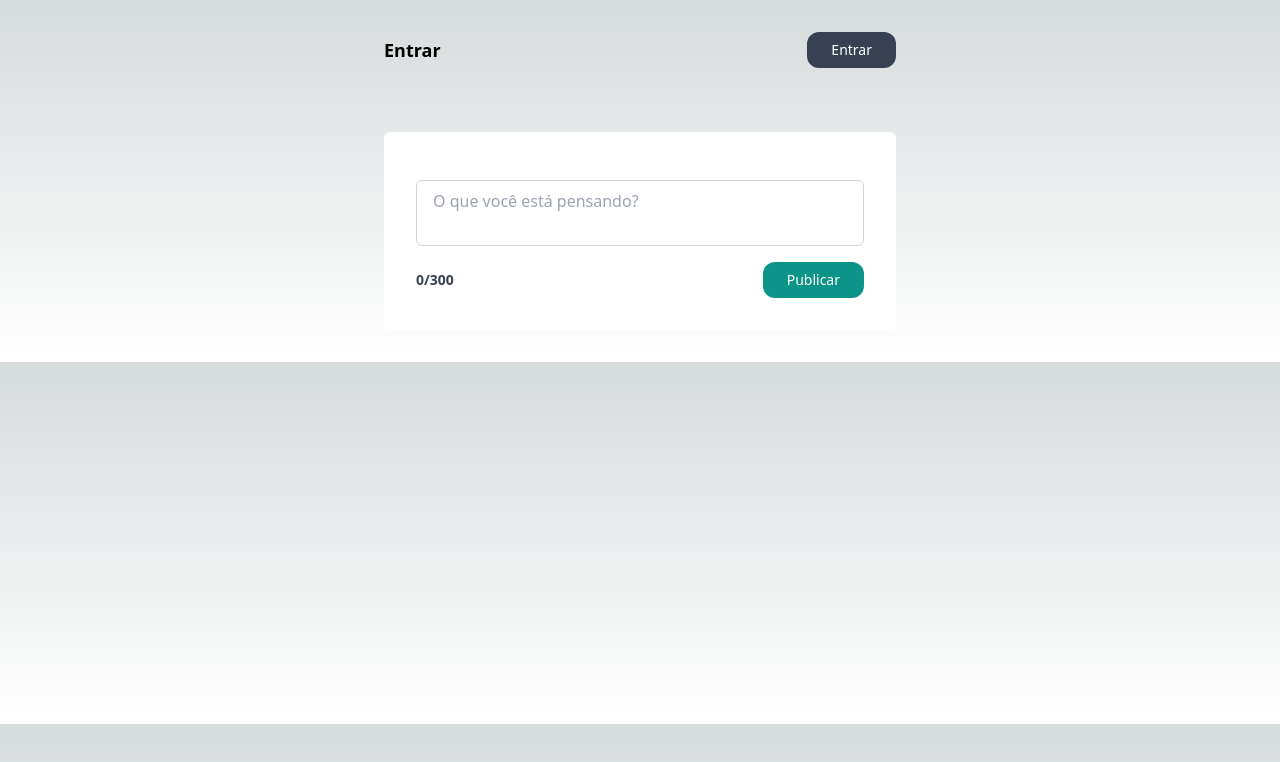
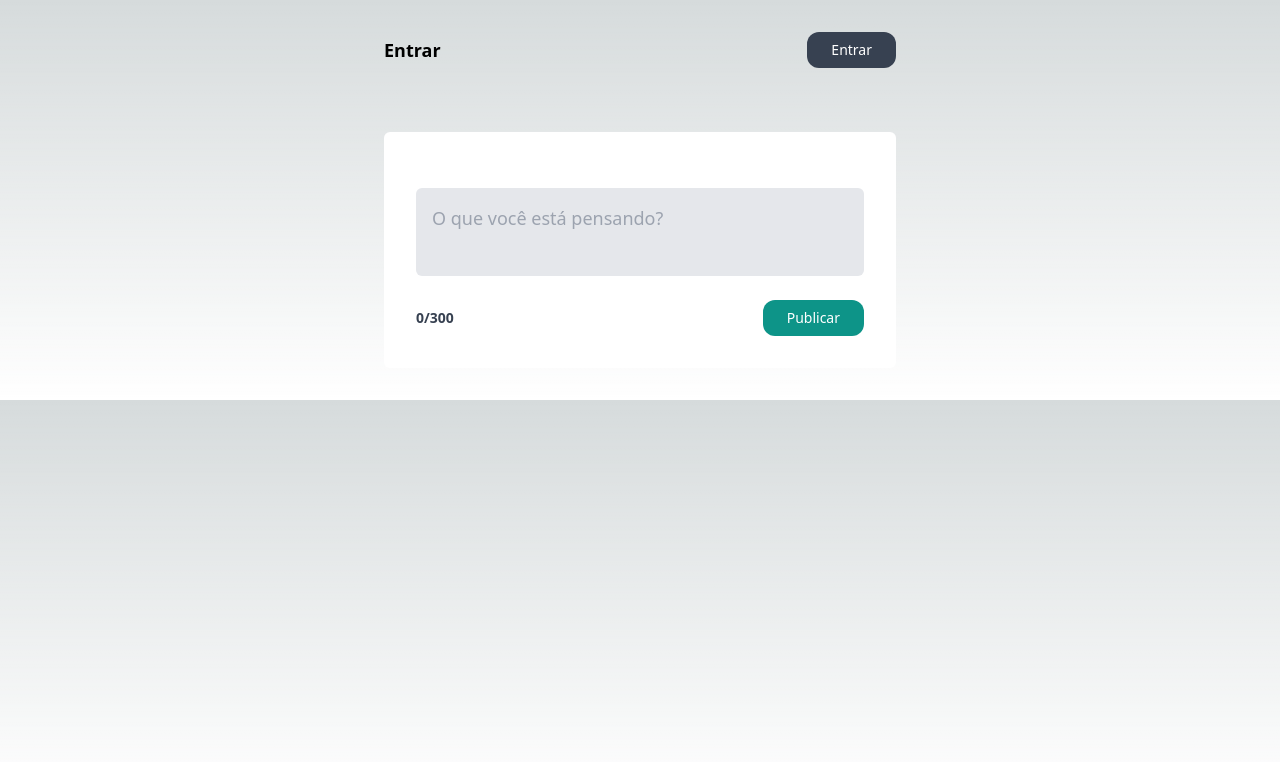
Before and after one commit to Lmsilvano/SpeedyGram, a Next.js app: page / in a window 1280 px wide. Shown: the top 762 px of the page. Built offline with nearby package versions, Linux system fonts and the light colour scheme; no server answers.

Commit message:
Input terminado
Funcionalidade implementada

```diff
--- a/app/components/addPost.tsx
+++ b/app/components/addPost.tsx
@@ -23,6 +23,11 @@ function CreatePost() {
     const handleChange = (e: any) => {
         setValue(e.target.value);
         updateTextAreaHeight();
+        setValue(e.target.value.replace(/\s{7,}/g, " "))
+        if (e.target.value.length === 0 || e.target.value.replace(/\s/g, '') === '') {
+            setValue('')
+            updateTextAreaHeight();
+        }
     };
     return (
         <form
@@ -32,9 +37,8 @@ function CreatePost() {
                     ref={textAreaRef}
                     name="title"
                     value={value}
-                    style={inputHeight != 'auto' ? { height: `${inputHeight}px` } : {}}
                     placeholder="O que você está pensando?"
-                    className='block w-full px-4 py-2 text-gray-700 bg-white border border-gray-300 rounded-md resize-none focus:outline-none focus:ring-2 focus:ring-blue-600 focus:border-transparent'
+                    className='block w-full p-4 text-lg rounded-md bg-gray-200 my-2 resize-none focus:outline-none'
                 ></textarea>
             </div>
 
```
